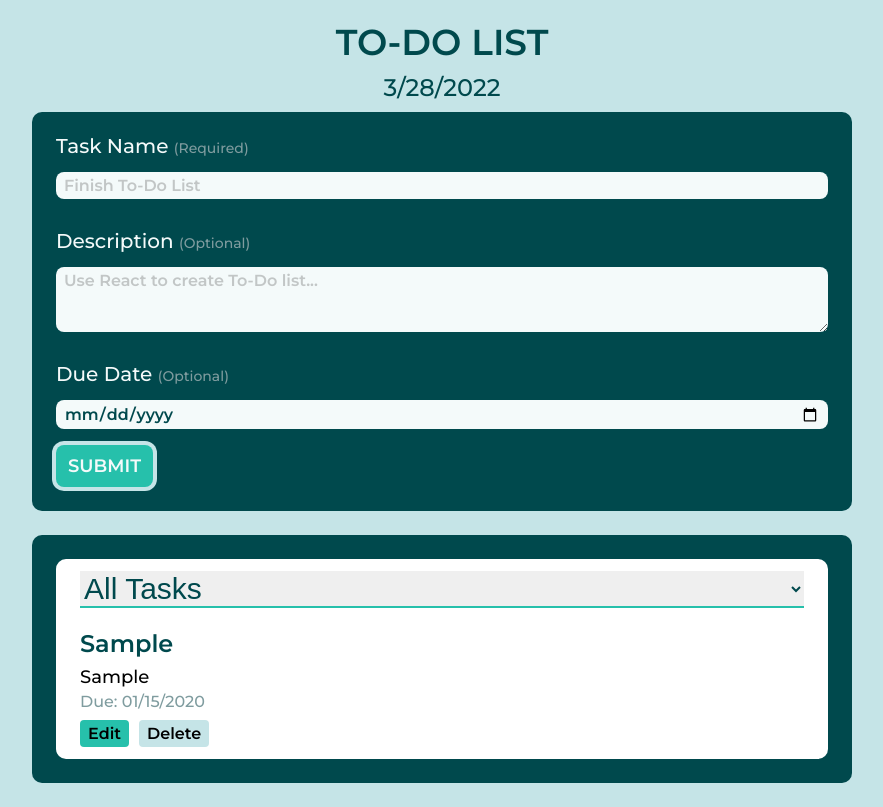
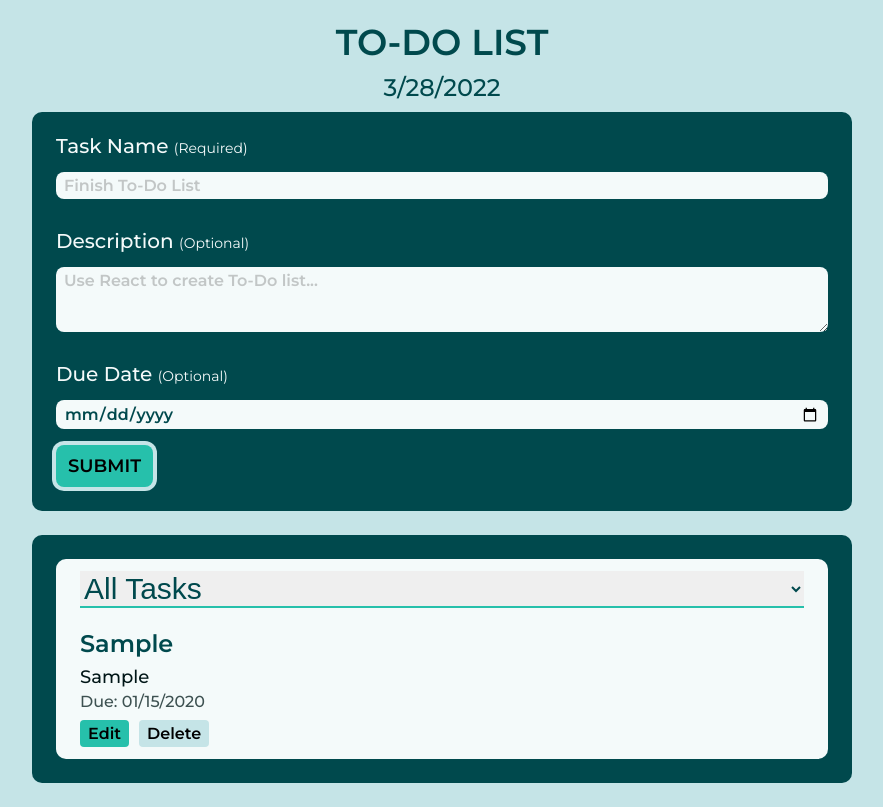
Before and after one commit to lam-brian/to-do-list, a React (Create React App) app: page / in a window 1280 px wide. Both pictures are taken after typing "Sample", "Sample", "2020-01-15" into the empty fields and a click on the button "SUBMIT". Shown: the whole page, without its empty margins (198-1081 px from the left). Built offline with nearby package versions, Linux system fonts and the light colour scheme.

Commit message:
fix contrast ratio

```diff
--- a/src/components/NewTask/TaskForm.module.css
+++ b/src/components/NewTask/TaskForm.module.css
@@ -1,6 +1,5 @@
 .form {
   color: var();
-  /* padding: 1.2rem; */
 }
 
 .form div {
@@ -22,7 +21,7 @@
 
 .form span {
   font-size: 1.4rem;
-  color: var(--grey-cyan-shade);
+  font-weight: 400;
 }
 
 .form input,
@@ -41,7 +40,7 @@
   font-weight: 600;
   background-color: var(--cyan-primary);
   font-size: 1.8rem;
-  color: var(--cyan-tint-lighter);
+  color: var(--black);
   padding: 1rem 1.2rem;
   border-radius: 0.8rem;
 }
--- a/src/components/Tasks/Tasks.module.css
+++ b/src/components/Tasks/Tasks.module.css
@@ -1,5 +1,5 @@
 .tasks {
-  background-color: white;
+  background-color: var(--cyan-tint-lighter);
   border-radius: 1rem;
   padding: 1.2rem 2.4rem;
 }
--- a/src/components/Tasks/TasksItem.module.css
+++ b/src/components/Tasks/TasksItem.module.css
@@ -10,7 +10,7 @@
 
 .tasks-item p {
   font-size: 1.8rem;
-  color: var(---grey-cyan);
+  color: var(--cyan-shade-darker);
   font-weight: 500;
   margin-bottom: 0.8rem;
   max-width: 32rem;
@@ -21,7 +21,7 @@
 .tasks-item p:nth-child(3) {
   font-size: 1.6rem;
   margin-bottom: 1rem;
-  color: var(--grey-cyan-shade);
+  color: var(--grey-cyan);
 }
 
 .tasks-item div {
@@ -31,6 +31,7 @@
 
 .tasks-item button {
   background-color: var(--cyan-primary);
+  color: var(--black);
   font-weight: 600;
   font-size: 1.6rem;
   border-radius: 4px;
--- a/src/index.css
+++ b/src/index.css
@@ -3,11 +3,10 @@
 :root {
   --cyan-primary: #26c0ab;
   --cyan-tint: #c5e4e7;
+  --cyan-tint-lighter: #f4fafa;
   --cyan-shade: #00494d;
-  --cyan-tint-lighter: #f4fafa;
-  --grey-cyan: #5e7a7d;
-  --grey-cyan-shade: #7f9c9f;
-  --white: #fff;
+  --cyan-shade-darker: #001617;
+  --grey-cyan: #3d5151;
 }
 
 html {
```
